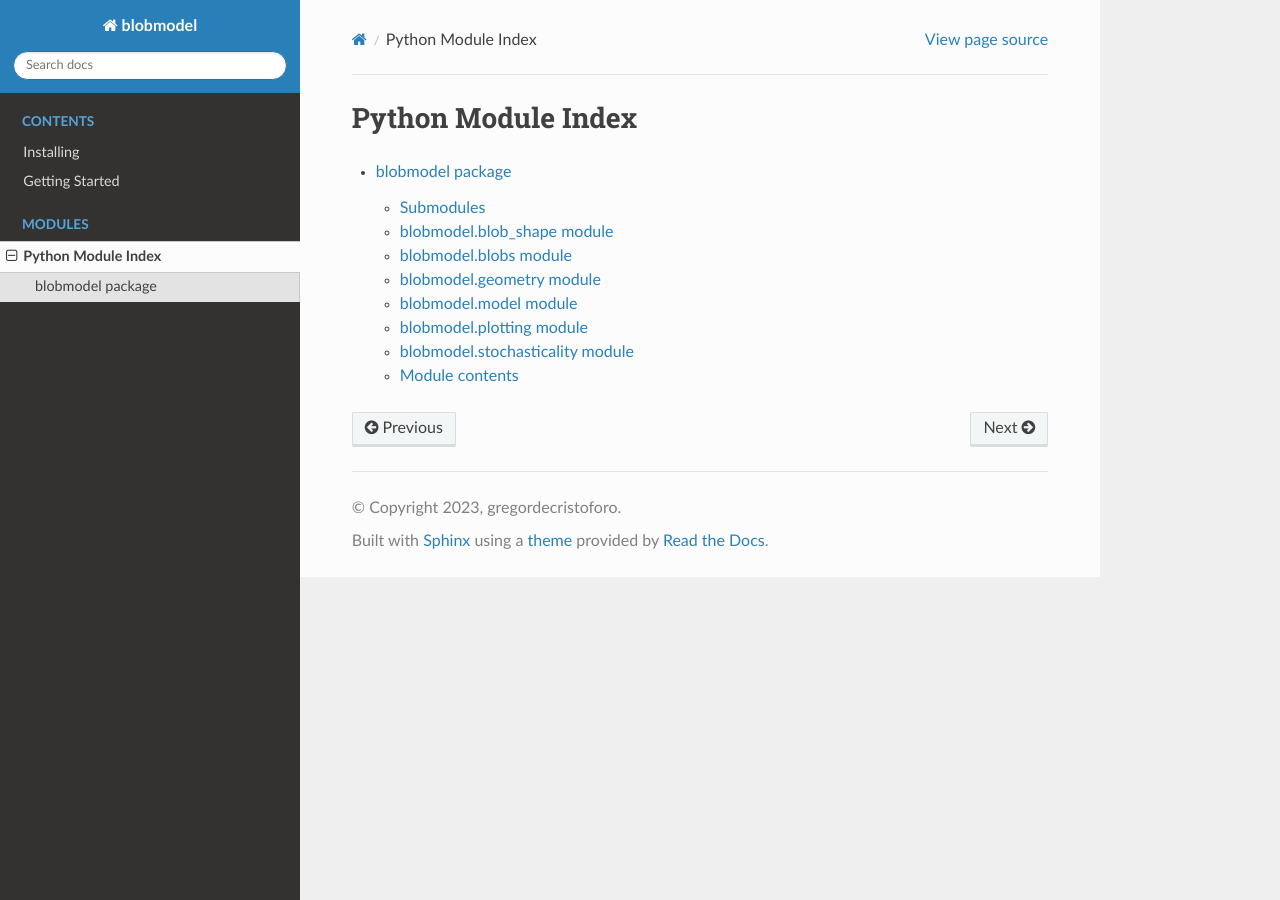
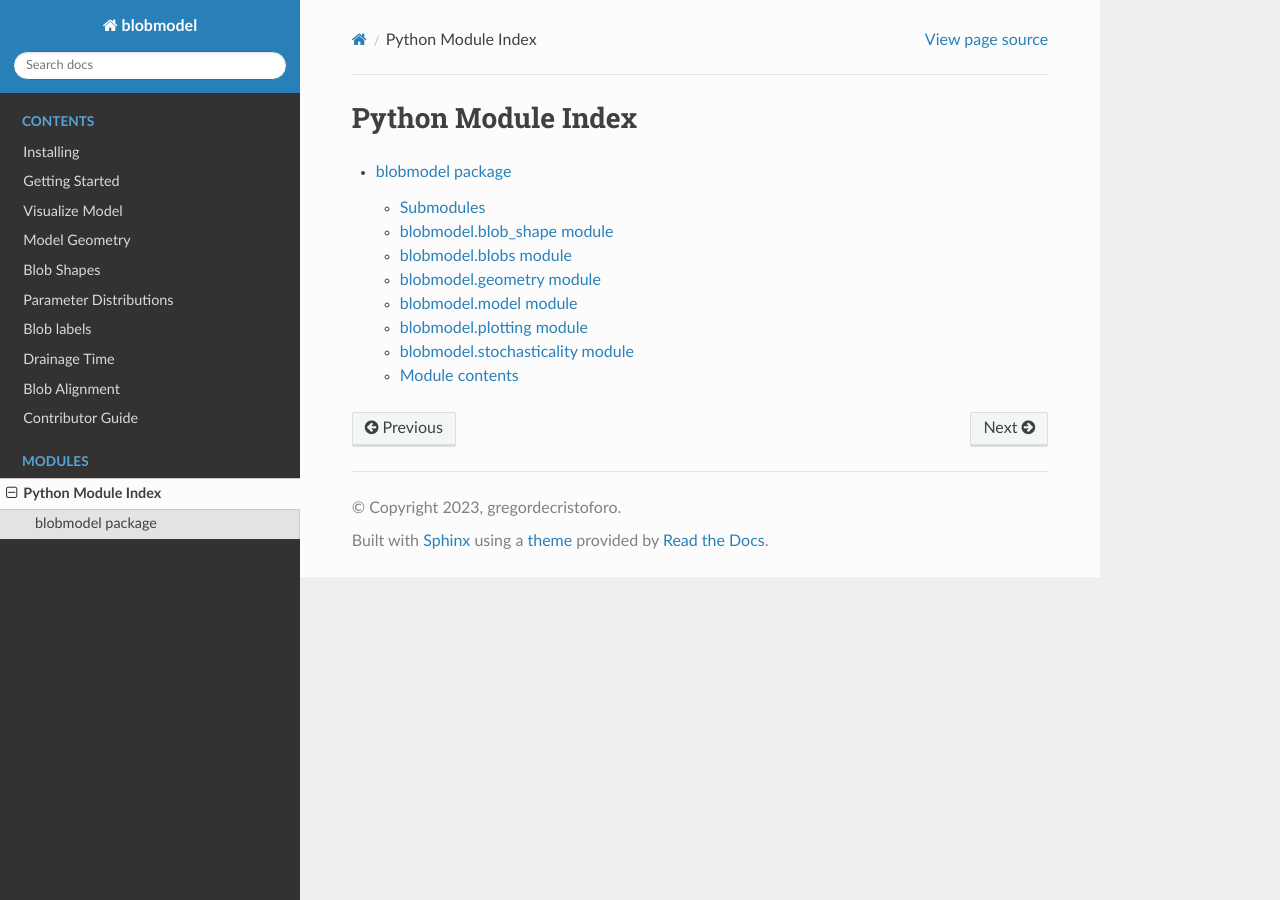
Before and after one commit to uit-cosmo/blobmodel, a Sphinx documentation site: the page built from docs/modules.rst, in a window 1280 px wide. Built offline with Sphinx 7.4.7 and the Read the Docs theme 2.0.0, drawn with Linux system fonts in a browser that asks for light colours.

Commit message:
add rst files for all chapters

```diff
--- /dev/null
+++ b/docs/blob_alignment.rst
@@ -0,0 +1,4 @@
+Blob Alignment
+==============
+
+Content comming soon
--- /dev/null
+++ b/docs/blob_labels.rst
@@ -0,0 +1,4 @@
+Blob labels
+===========
+
+Content comming soon
--- /dev/null
+++ b/docs/blob_shapes.rst
@@ -0,0 +1,4 @@
+Blob Shapes
+===========
+
+Content comming soon
--- /dev/null
+++ b/docs/contributor_guide.rst
@@ -0,0 +1,4 @@
+Contributor Guide
+=================
+
+Content comming soon
--- /dev/null
+++ b/docs/drainage_time.rst
@@ -0,0 +1,4 @@
+Drainage Time
+=============
+
+Content comming soon
--- a/docs/index.rst
+++ b/docs/index.rst
@@ -4,7 +4,7 @@
    contain the root `toctree` directive.
 
 blobmodel Documentation
-=====================================
+=======================
 
 .. image:: ../readme_gifs/2d_blobs.gif
    :alt: StreamPlayer
@@ -20,6 +20,14 @@ blobmodel Documentation
 
    Installing <install>
    getting_started
+   visualize_model
+   model_geometry
+   blob_shapes
+   parameter_distributions
+   blob_labels
+   drainage_time
+   blob_alignment
+   contributor_guide
 
 
 .. toctree::
--- /dev/null
+++ b/docs/model_geometry.rst
@@ -0,0 +1,4 @@
+Model Geometry
+==============
+
+Content comming soon
--- a/docs/modules.rst
+++ b/docs/modules.rst
@@ -1,5 +1,5 @@
 Python Module Index
-====================
+===================
 
 .. toctree::
    :maxdepth: 4
--- /dev/null
+++ b/docs/parameter_distributions.rst
@@ -0,0 +1,4 @@
+Parameter Distributions
+=======================
+
+Content comming soon
--- /dev/null
+++ b/docs/visualize_model.rst
@@ -0,0 +1,4 @@
+Visualize Model
+===============
+
+Content comming soon
```
